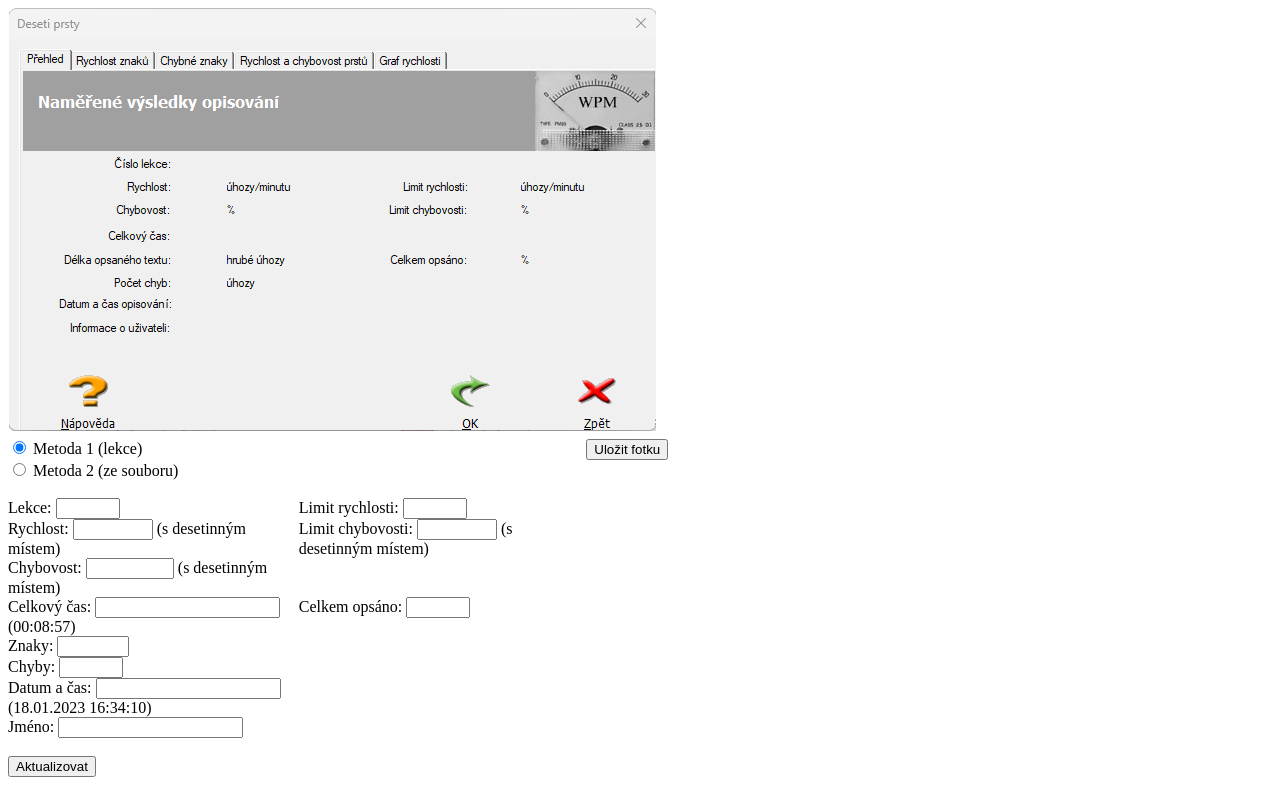
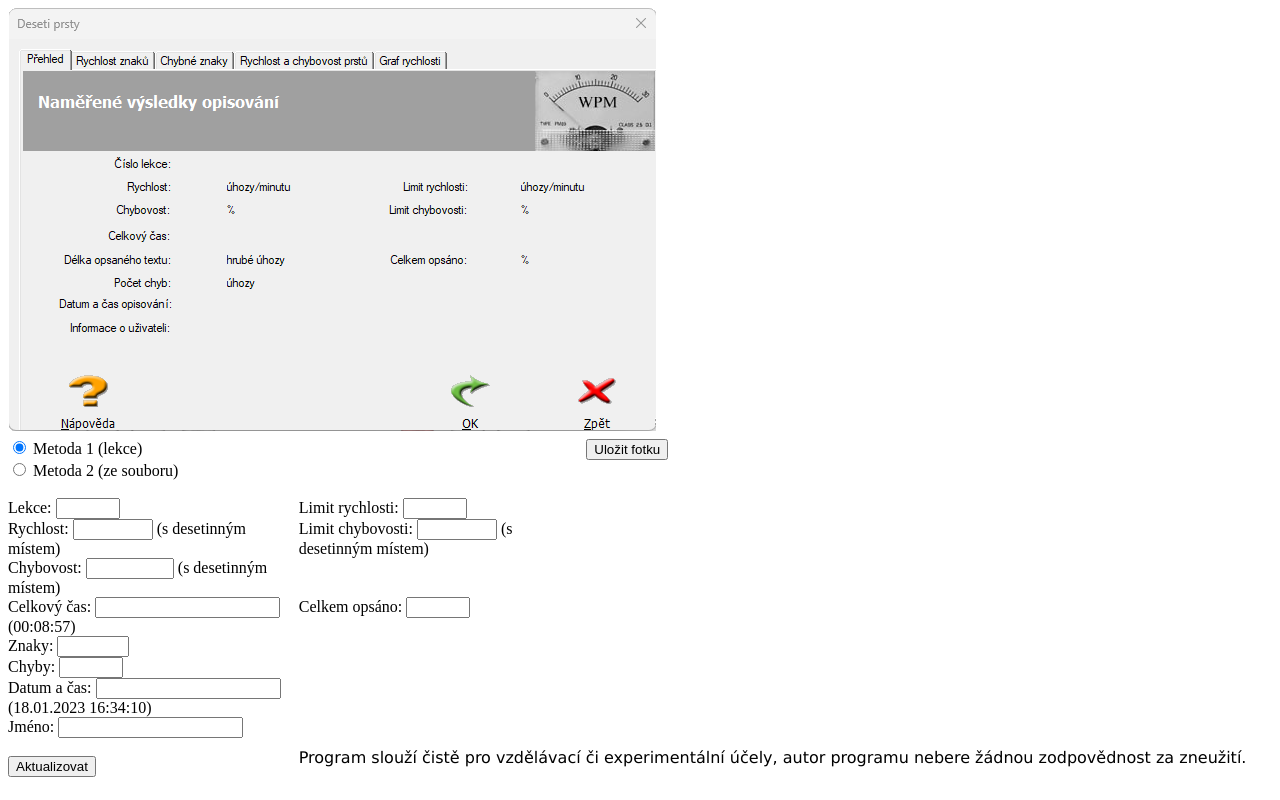
Before and after one commit to Farman52/desetiprstyHTML, a plain HTML site: page public/index.html in a window 1280 px wide. Drawn offline with nearby package versions, Linux system fonts and the light colour scheme.

Commit message:
disclaimer

```diff
--- a/public/index.html
+++ b/public/index.html
@@ -65,12 +65,9 @@
                     <label for="opsano">Celkem opsáno: </label>
                     <input type="number" name="opsano" id="opsano" min="1" max="999">
                 </div>
-
-
             </form>
-
-
             <canvas id="screenshotCanvas" style="display:flex;"></canvas>
+            <a class="disclaimer">Program slouží čistě pro vzdělávací či experimentální účely, autor programu nebere žádnou zodpovědnost za zneužití.</a>
         </div>
         <script src="script.js"></script>
         <script type="module">
--- a/public/styles.css
+++ b/public/styles.css
@@ -1,8 +1,13 @@
 .column {
-
     float: left;
     width: 23%;
     position:relative;
+}
+
+.disclaimer {
+    position: relative;
+    top: 100px;
+    font-family:Verdana, Geneva, Tahoma, sans-serif;
 }
 
 .page {
```
Also changed, not shown: 1 other file.
